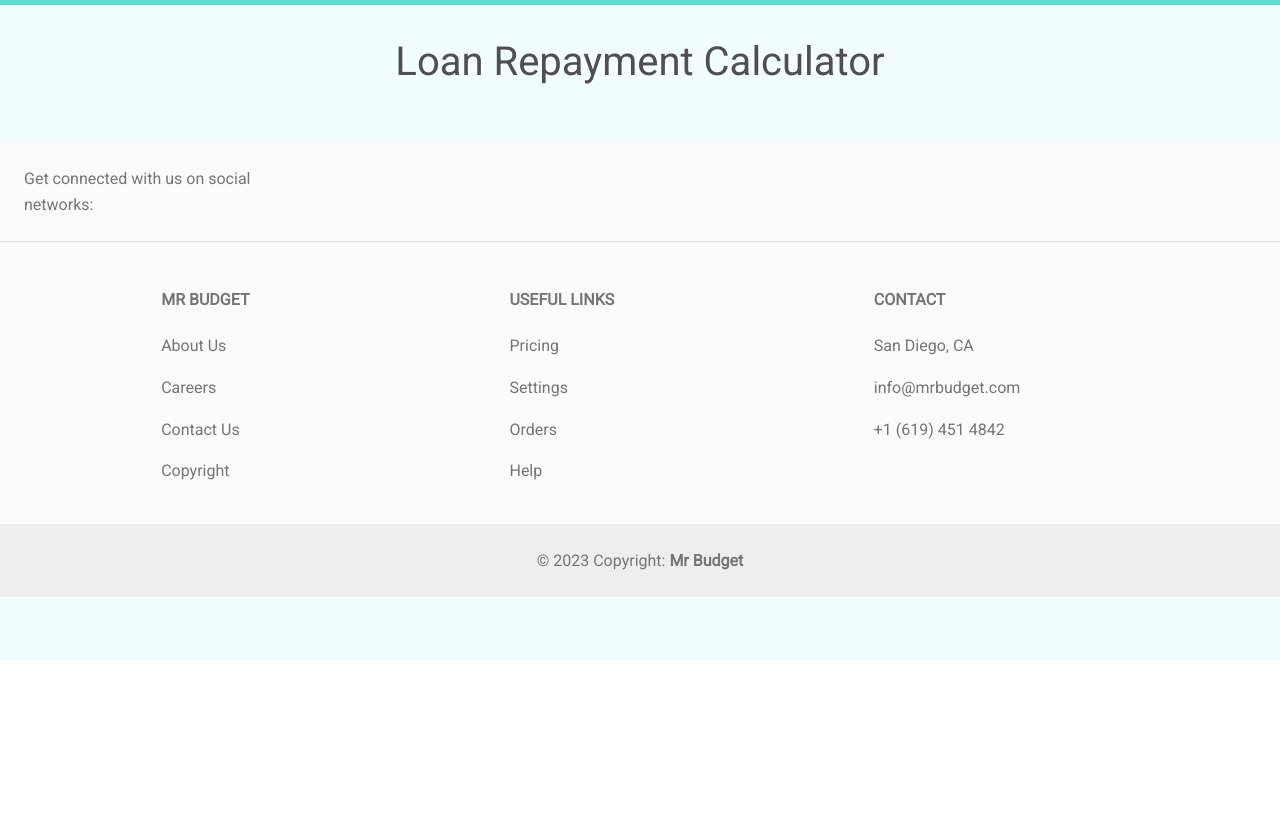
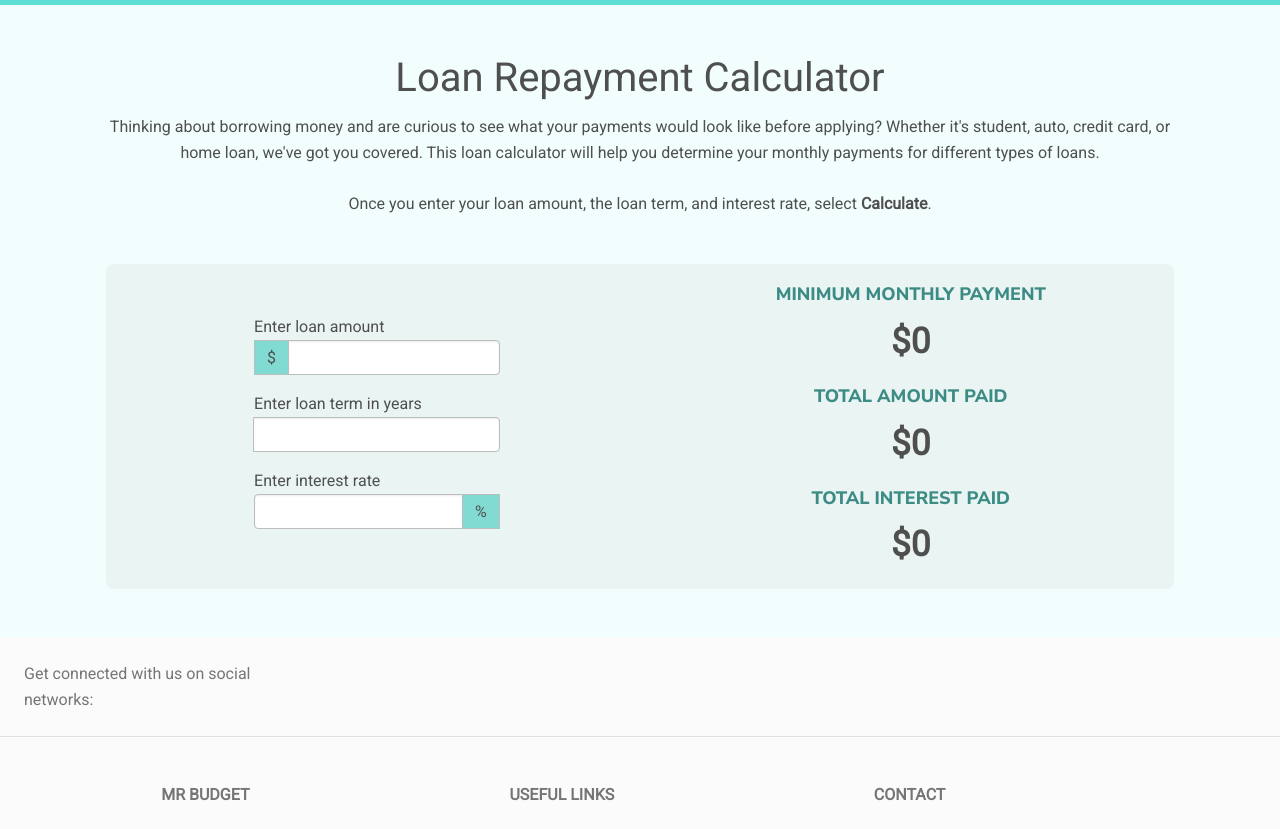
Before and after one commit to mariobd38/mrbudget, a Flask app: page /loan_repayment_calc in a window 1280 px wide. Shown: the part 140-969 px from the top of the page. Before the commit the page ends 800 px from the top, so only its background shows below. Run offline with Flask 3, Linux system fonts and the light colour scheme; some libraries are stand-ins or nearby versions.

Commit message:
Loan repayment html starter

```diff
--- a/app.py
+++ b/app.py
@@ -74,7 +74,7 @@ class LoginForm(FlaskForm):
 
 @app.route('/')
 def home():
-    return render_template('home.html')
+    return render_template('/index.html')
 
 @app.route('/login',methods=['GET','POST'])
 def login():
@@ -110,5 +110,6 @@ def register():
 
     return render_template('register.html',form=form)
 
+
 if __name__ == '__main__':
     app.run(debug=True,use_reloader=True)
--- a/static/currency_converter.css
+++ b/static/currency_converter.css
@@ -66,3 +66,6 @@
 .description {
     font-family: 'Nunito Sans';
 }
+.flag {
+    position: static;
+}
--- /dev/null
+++ b/static/loan_repay_calc.css
@@ -0,0 +1,36 @@
+.top-description {
+    width: 85%;
+    margin: auto;
+}
+.loan-inputs {
+    padding: 30px 20px;
+    /* background-color: rgb(129, 219, 210); */
+    border-radius: 8%;
+    width: 100%;
+}
+input::-webkit-outer-spin-button,
+input::-webkit-inner-spin-button {
+  -webkit-appearance: none;
+  margin: 0;
+}
+.side-symbol {
+    background-color: rgb(129, 219, 210);
+}
+.calculation-sec {
+    background-color: rgb(233, 244, 243);
+    padding-top: 20px;
+    border-radius: 8px;
+    width: 85%;
+    margin: auto;
+}
+.payment-text {
+    text-transform: uppercase;
+    font-size: 18px;
+    font-family: 'Nunito Sans';
+    font-weight: 800;
+    color: #3c8c85;
+}
+.payment {
+    font-size: 35px;
+    font-weight: 700;
+}
--- a/templates/base.html
+++ b/templates/base.html
@@ -7,8 +7,9 @@
   <link href="https://cdn.jsdelivr.net/npm/bootstrap@5.2.3/dist/css/bootstrap.min.css" rel="stylesheet" integrity="sha384-rbsA2VBKQhggwzxH7pPCaAqO46MgnOM80zW1RWuH61DGLwZJEdK2Kadq2F9CUG65" crossorigin="anonymous">
   <link rel="preconnect" href="https://fonts.googleapis.com">
   <link rel="preconnect" href="https://fonts.gstatic.com" crossorigin>
-  <link href="https://fonts.googleapis.com/css2?family=Nunito+Sans:opsz@6..12&family=Open+Sans&family=Poppins&family=Roboto&display=swap" rel="stylesheet">
-  <link
+  <link rel="preconnect" href="https://fonts.googleapis.com">
+  <link rel="preconnect" href="https://fonts.gstatic.com" crossorigin>
+  <link href="https://fonts.googleapis.com/css2?family=Nunito+Sans:opsz,wght@6..12,400;6..12,700;6..12,800&family=Open+Sans&family=Poppins&family=Roboto&display=swap" rel="stylesheet">  <link
   href="https://cdnjs.cloudflare.com/ajax/libs/mdb-ui-kit/6.4.1/mdb.min.css"
   rel="stylesheet"
 />
--- /dev/null
+++ b/templates/index.html
@@ -0,0 +1 @@
+{% extends "home.html" %}
--- a/templates/resources/currency_converter.html
+++ b/templates/resources/currency_converter.html
@@ -15,7 +15,7 @@
     <div class="container-fluid pt-3">
         <div class="text-center m-auto">
             <h1>Currency Converter</h1>
-            <p class="pt-2 description">Over 20 different currencies to choose from, with a real time exchange rate</p>
+            <p class="pt-2 description">Over 20 different currencies to choose from, with a real-time exchange rate</p>
             <div>
                 <span class="flag flag-sm flag-country-ar"></span>
                 <span class="flag flag-sm flag-country-au"></span>
--- a/templates/resources/loan_repay_calc.html
+++ b/templates/resources/loan_repay_calc.html
@@ -1,11 +1,73 @@
 {% extends "base.html" %}
-{% block title %}Info{% endblock%}
-{% block content %}
-    <div class="container-fluid d-flex justify-content-center">
-        <h1>Loan Repayment Calculator</h1>
-    </div>
+<!DOCTYPE html>
+<html lang="en">
+<head>
+    <title>Info</title>
+    {% block stylesheet %}
+    <link rel="stylesheet" href="static/loan_repay_calc.css">
+    {% endblock %}
+<body>
+    {% block content %}
+        <div class="container-fluid pt-3">
+            <div class="text-center ">
+                <h1 class="top-header">Loan Repayment Calculator</h1>
+                <p class="pt-1 top-description">Thinking about borrowing money and are curious to see what your payments would look like before applying? Whether it's student, auto, credit card, or home loan, we've got you covered. This loan calculator will help you determine your monthly payments for different types of loans.
+                    <br><br> Once you enter your loan amount, the loan term, and interest rate, select <b>Calculate</b>.</p>
+            </div>
 
-{% endblock %}
+            <div class="pt-5">
+                <div class="d-flex justify-content-around calculation-sec">
+                    <form>
+                        <div class="loan-inputs w-40">
+                            <div>
+                                <label for="loan_amount">Enter loan amount</label>
+                                <div class="input-group mb-3">
+                                    <div class="input-group-prepend side-symbol">
+                                    <span class="input-group-text">$</span>
+                                    </div>
+                                    <input type="number" class="form-control" aria-label="Amount (to the nearest dollar)">
+                                </div>
+                            </div>
 
-{% block footer %}
-{% endblock %}
+                            <label for="loan_term">Enter loan term in years</label>
+                            <div class="input-group mb-3 w-40">
+                                <div class="input-group-prepend">
+                                </div>
+                                <input type="number" class="form-control" aria-label="Loan Term">
+                            </div>
+
+                            <label for="loan_term">Enter interest rate</label>
+                            <div class="input-group">
+                                <input type="number" class="form-control" aria-label="Interest rate">
+                                <div class="input-group-append side-symbol">
+                                    <span class="input-group-text">%</span>
+                                    <!-- <button class="btn btn-outline-secondary" type="button">Button</button>
+                                    <button class="btn btn-outline-secondary" type="button">Button</button> -->
+                                </div>
+                            </div>
+                        </div>
+                    </form>
+                    <div>
+                        <div class="min-payment-div">
+                            <h4 class="payment-text text-center">Minimum monthly payment</h2>
+                                <p class="text-center payment">$<span class="payment-value">0</span></p>
+                        </div>
+                        <div class="total-amount-div">
+                            <h4 class="payment-text text-center">Total Amount Paid</h2>
+                                <p class="text-center payment">$<span class="payment-value">0</span></p>
+                        </div>
+                        <div class="total-amount-div">
+                            <h4 class="payment-text text-center">Total Interest Paid</h2>
+                                <p class="text-center payment">$<span class="payment-value">0</span></p>
+                        </div>
+                    </div>
+                </div>
+            </div>
+        </div>
+
+    {% endblock %}
+
+    {% block footer %}
+    {% endblock %}
+</body>
+</html>
```
